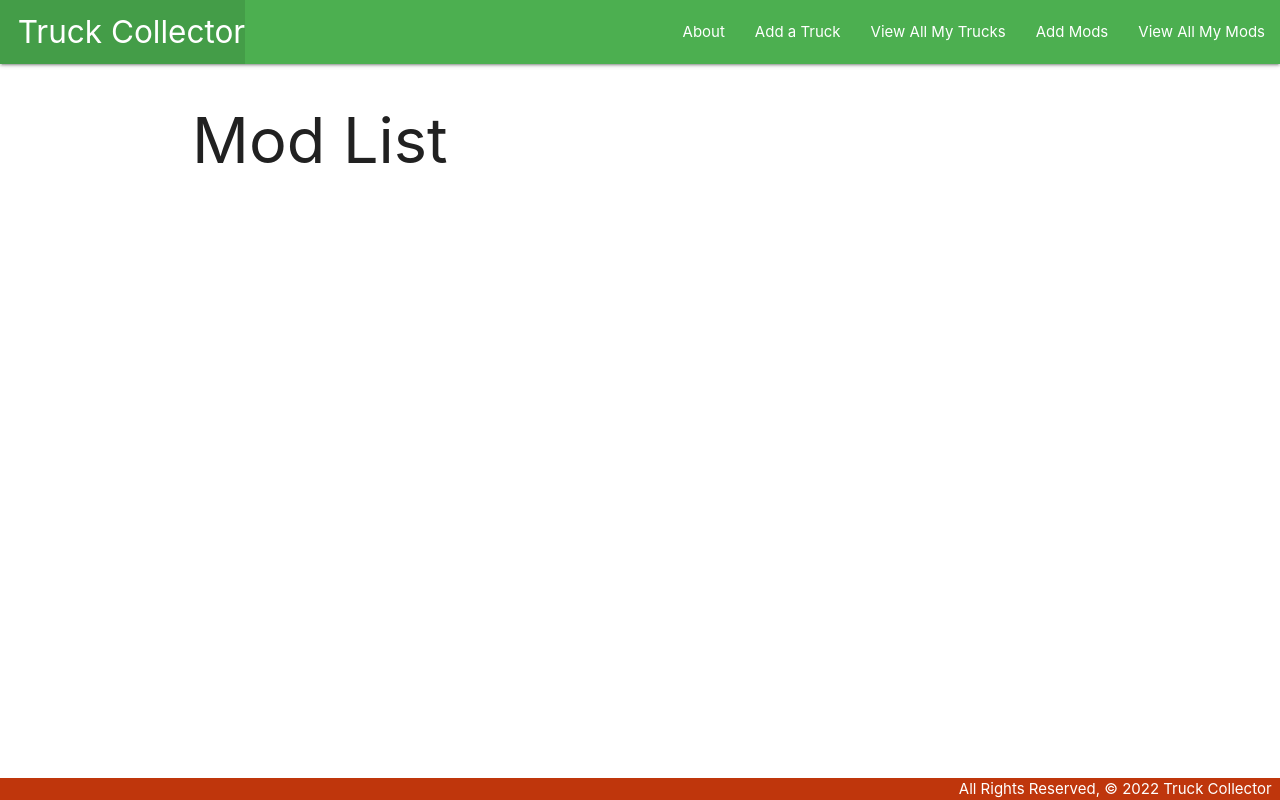
After one commit to jhubbell89/truckcollector, a Django app: page /mods/ in a window 1280 px wide. The commit adds this page. Run offline with Django 4.2, Linux system fonts and the light colour scheme; data that the repository does not hold is empty.

Commit message:
setup for lab part 5

```diff
--- a/main_app/admin.py
+++ b/main_app/admin.py
@@ -1,8 +1,9 @@
 from django.contrib import admin
 
 # import your models here
-from .models import Truck, Service
+from .models import Truck, Service, Mod
 
 # Register your models here
 admin.site.register(Truck)
 admin.site.register(Service)
+admin.site.register(Mod)
--- a/main_app/templates/base.html
+++ b/main_app/templates/base.html
@@ -10,7 +10,6 @@
   <link rel="stylesheet" href="https://cdnjs.cloudflare.com/ajax/libs/materialize/1.0.0/css/materialize.min.css">
   <link rel="stylesheet" type="text/css" href="{% static 'css/style.css' %}">
   <script src="https://cdnjs.cloudflare.com/ajax/libs/materialize/1.0.0/js/materialize.min.js"></script>
-  ...
 </head>
 <body>
   <header class="navbar-fixed red">
@@ -23,7 +22,8 @@
           <li><a href="{% url 'about' %}">About</a></li>
           <li><a href="{% url 'trucks_create' %}">Add a Truck</a></li>
           <li><a href="{% url 'index' %}">View All My Trucks</a></li>
-
+          <li><a href="{% url 'mods_create' %}">Add Mods</a></li>
+          <li><a href="{% url 'mods_index' %}">View All My Mods</a></li>
         </ul>
       </div>
     </nav>
--- /dev/null
+++ b/main_app/templates/main_app/mod_list.html
@@ -0,0 +1,17 @@
+{% extends 'base.html' %}
+{% block content %}
+
+<h1>Mod List</h1>
+
+{% for mod in mod_list %}
+  <a href="{% url 'mods_detail' mod.id %}">
+    <div class="card">
+        <div class="card-content">
+            <span class="card-title">{{ mod.name }}</span>
+            <p>Age: {{ mod.age }}</p>
+        </div>
+    </div>
+  </a>
+{% endfor %}
+
+{% endblock %}
--- a/main_app/urls.py
+++ b/main_app/urls.py
@@ -10,5 +10,9 @@ urlpatterns = [
     path('trucks/<int:pk>/update/', views.TruckUpdate.as_view(), name='trucks_update'),
     path('trucks/<int:pk>/delete/', views.TruckDelete.as_view(), name='trucks_delete'),
     path('trucks/<int:truck_id>/add_service/', views.add_service, name='add_service'),
-
+    path('mods/', views.ModList.as_view(), name='mods_index'),
+    path('mods/<int:pk>/', views.ModDetail.as_view(), name='mods_detail'),
+    path('mods/create/', views.ModCreate.as_view(), name='mods_create'),
+    path('mods/<int:pk>/update/', views.ModUpdate.as_view(), name='mods_update'),
+    path('mods/<int:pk>/delete/', views.ModDelete.as_view(), name='mods_delete'),
 ]
--- a/main_app/views.py
+++ b/main_app/views.py
@@ -1,6 +1,7 @@
 from django.shortcuts import render, redirect
 from django.views.generic.edit import CreateView, UpdateView, DeleteView
-from .models import Truck
+from django.views.generic import ListView, DetailView
+from .models import Truck, Mod
 from .forms import ServiceForm
 
 # Create your views here.
@@ -38,3 +39,21 @@ class TruckUpdate(UpdateView):
 class TruckDelete(DeleteView):
   model = Truck
   success_url = '/trucks/'
+
+class ModList(ListView):
+  model = Mod
+
+class ModDetail(DetailView):
+  model = Mod
+
+class ModCreate(CreateView):
+  model = Mod
+  fields = '__all__'
+
+class ModUpdate(UpdateView):
+  model = Mod
+  fields = ['name', 'age']
+
+class ModDelete(DeleteView):
+  model = Mod
+  success_url = '/mods/'
```
Also changed, not shown: main_app/models.py (+12 -2 lines), main_app/templates/main_app/mod_confirm_delete.html (added, +13 -0 lines), main_app/templates/main_app/mod_detail.html (added, +20 -0 lines), main_app/templates/main_app/mod_form.html (added, +16 -0 lines), main_app/migrations/0006_mod_alter_service_weeklychecks.py (added).
